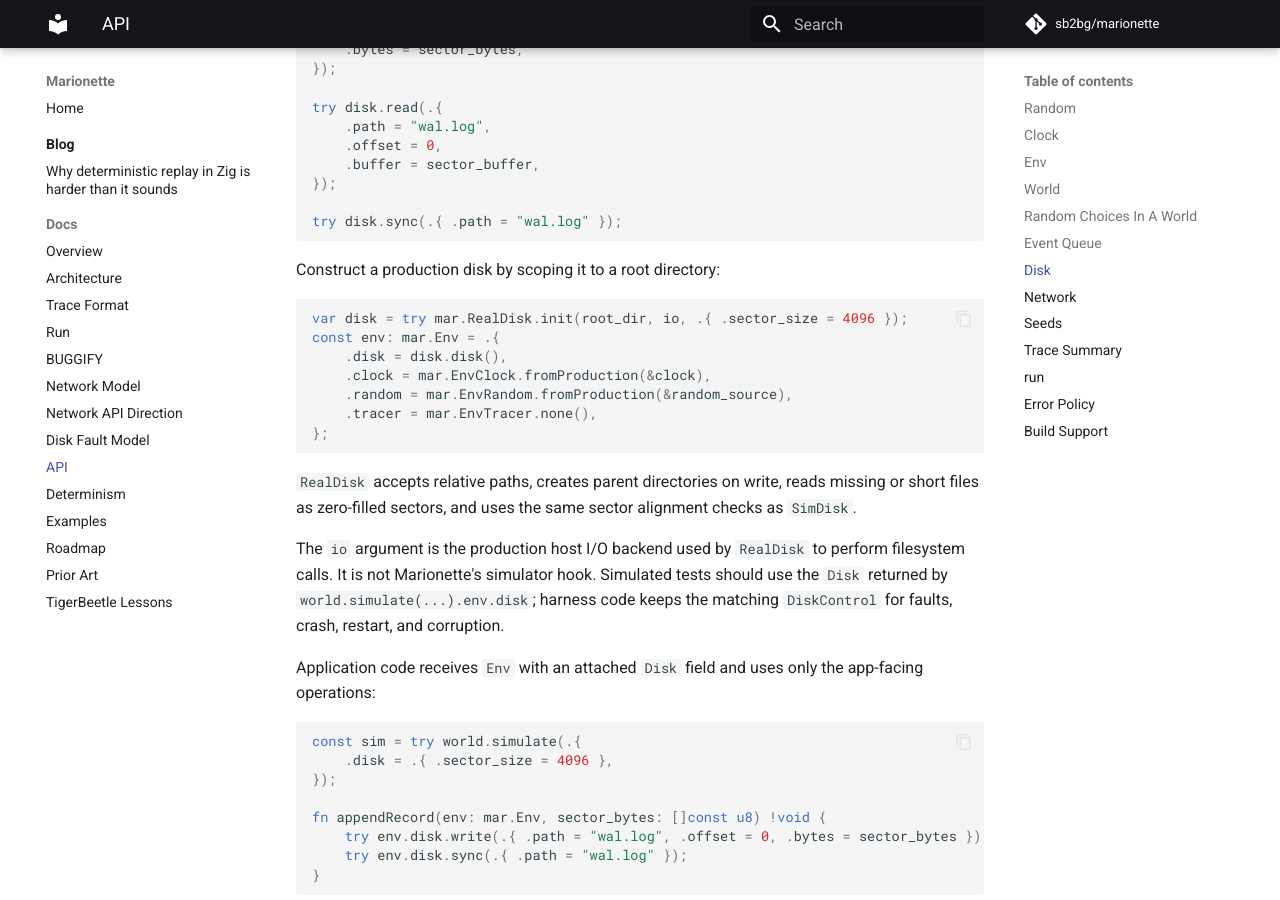
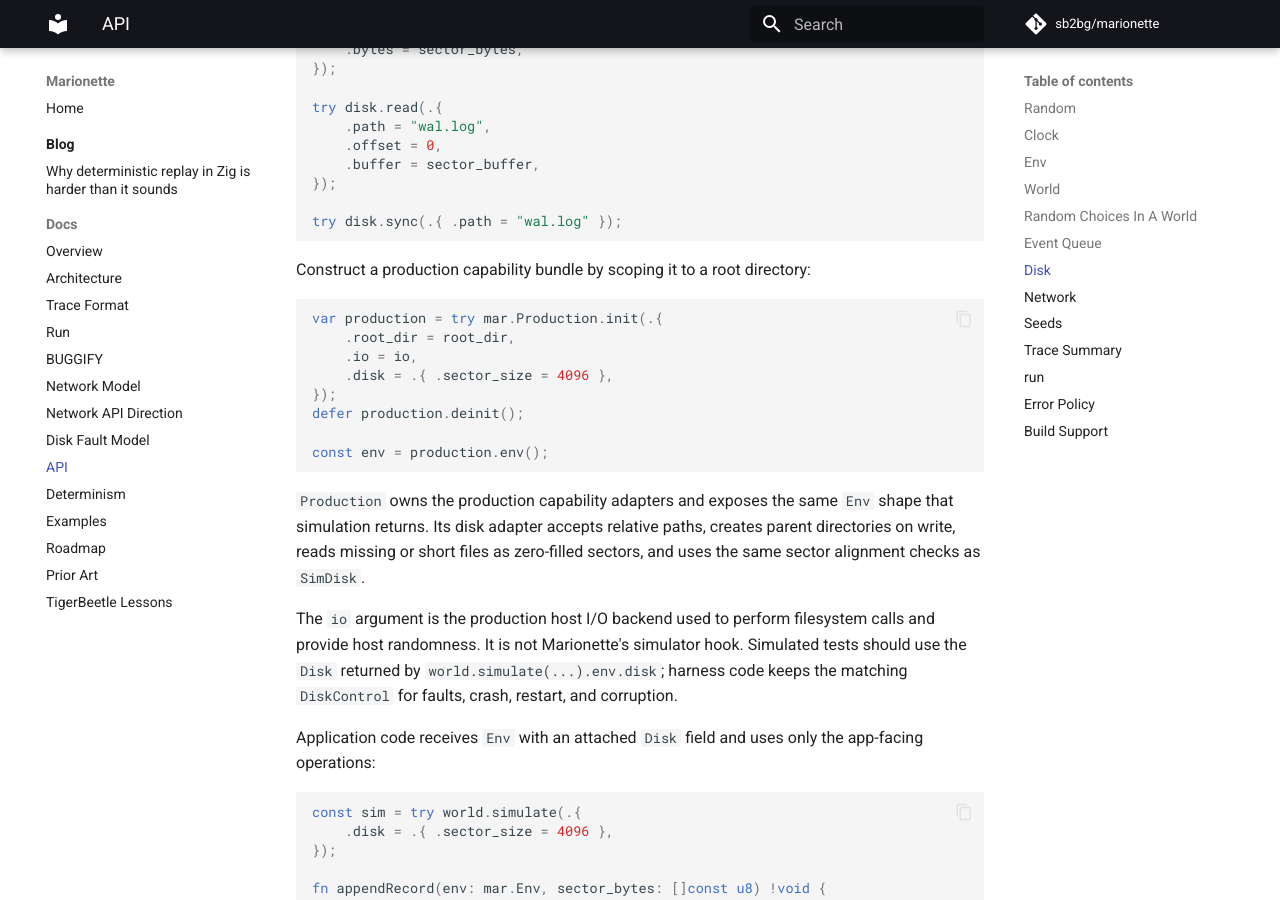
Before and after one commit to sb2bg/marionette, an MkDocs documentation site: the page built from docs/api.md, in a window 1280 px wide and 900 px high, scrolled down 4347 px. Built offline with MkDocs 1.6.1 and Material for MkDocs 9.7.7, drawn with Linux system fonts in a browser that asks for light colours; comment, search, counter and statistics services are not loaded.

Commit message:
Add production environment composition

````diff
--- a/docs/api.md
+++ b/docs/api.md
@@ -230,27 +230,29 @@ try disk.read(.{
 try disk.sync(.{ .path = "wal.log" });
 ```
 
-Construct a production disk by scoping it to a root directory:
+Construct a production capability bundle by scoping it to a root directory:
 
 ```zig
-var disk = try mar.RealDisk.init(root_dir, io, .{ .sector_size = 4096 });
-const env: mar.Env = .{
-    .disk = disk.disk(),
-    .clock = mar.EnvClock.fromProduction(&clock),
-    .random = mar.EnvRandom.fromProduction(&random_source),
-    .tracer = mar.EnvTracer.none(),
-};
+var production = try mar.Production.init(.{
+    .root_dir = root_dir,
+    .io = io,
+    .disk = .{ .sector_size = 4096 },
+});
+defer production.deinit();
+
+const env = production.env();
 ```
 
-`RealDisk` accepts relative paths, creates parent directories on write, reads
-missing or short files as zero-filled sectors, and uses the same sector
-alignment checks as `SimDisk`.
+`Production` owns the production capability adapters and exposes the same
+`Env` shape that simulation returns. Its disk adapter accepts relative paths,
+creates parent directories on write, reads missing or short files as
+zero-filled sectors, and uses the same sector alignment checks as `SimDisk`.
 
-The `io` argument is the production host I/O backend used by `RealDisk` to
-perform filesystem calls. It is not Marionette's simulator hook. Simulated
-tests should use the `Disk` returned by `world.simulate(...).env.disk`; harness
-code keeps the matching `DiskControl` for faults, crash, restart, and
-corruption.
+The `io` argument is the production host I/O backend used to perform
+filesystem calls and provide host randomness. It is not Marionette's simulator
+hook. Simulated tests should use the `Disk` returned by
+`world.simulate(...).env.disk`; harness code keeps the matching `DiskControl`
+for faults, crash, restart, and corruption.
 
 Application code receives `Env` with an attached `Disk` field and uses only the
 app-facing operations:
````
Also changed, not shown: docs/roadmap.md (+2 -0 lines), 3 other files.
